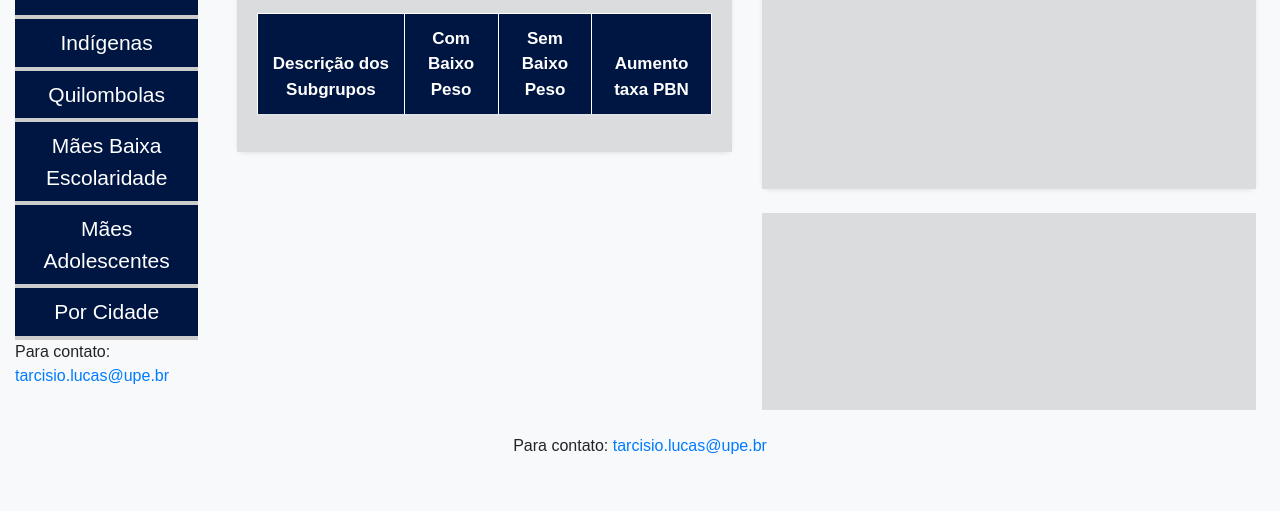
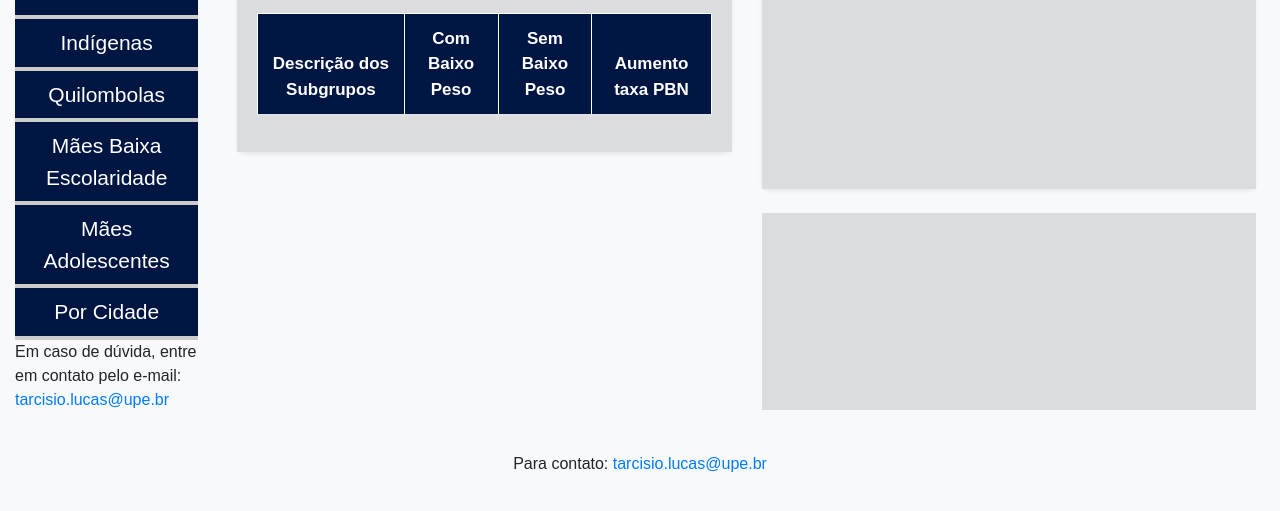
Before and after one commit to Gustavoo151/FrontEndDashBPN, a plain HTML site: page index.html in a window 1280 px wide. Shown: the part 235-746 px from the top of the page. Drawn offline with nearby package versions, Linux system fonts and the light colour scheme; no server answers.

Commit message:
Update index.html

```diff
--- a/index.html
+++ b/index.html
@@ -70,7 +70,7 @@
                     </li>
                 </ul>
             </div>
-             <p>Para contato: <a href="mailto:tarcisio.lucas@upe.br">tarcisio.lucas@upe.br</a></p>
+             <p>Em caso de dúvida, entre em contato pelo e-mail: <a href="mailto:tarcisio.lucas@upe.br">tarcisio.lucas@upe.br</a></p>
         </nav>
 
         <!-- Conteúdo Principal -->
```
